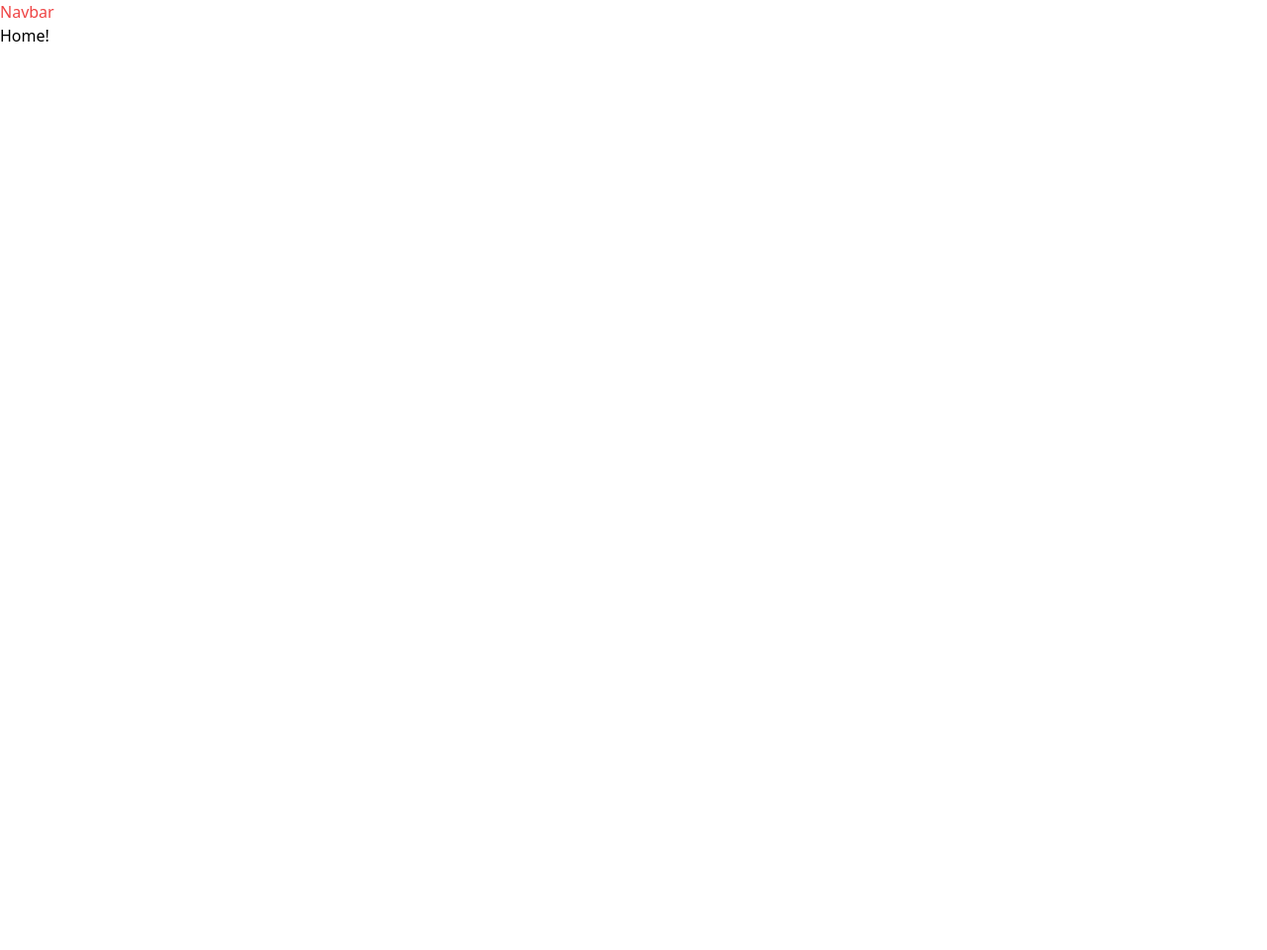
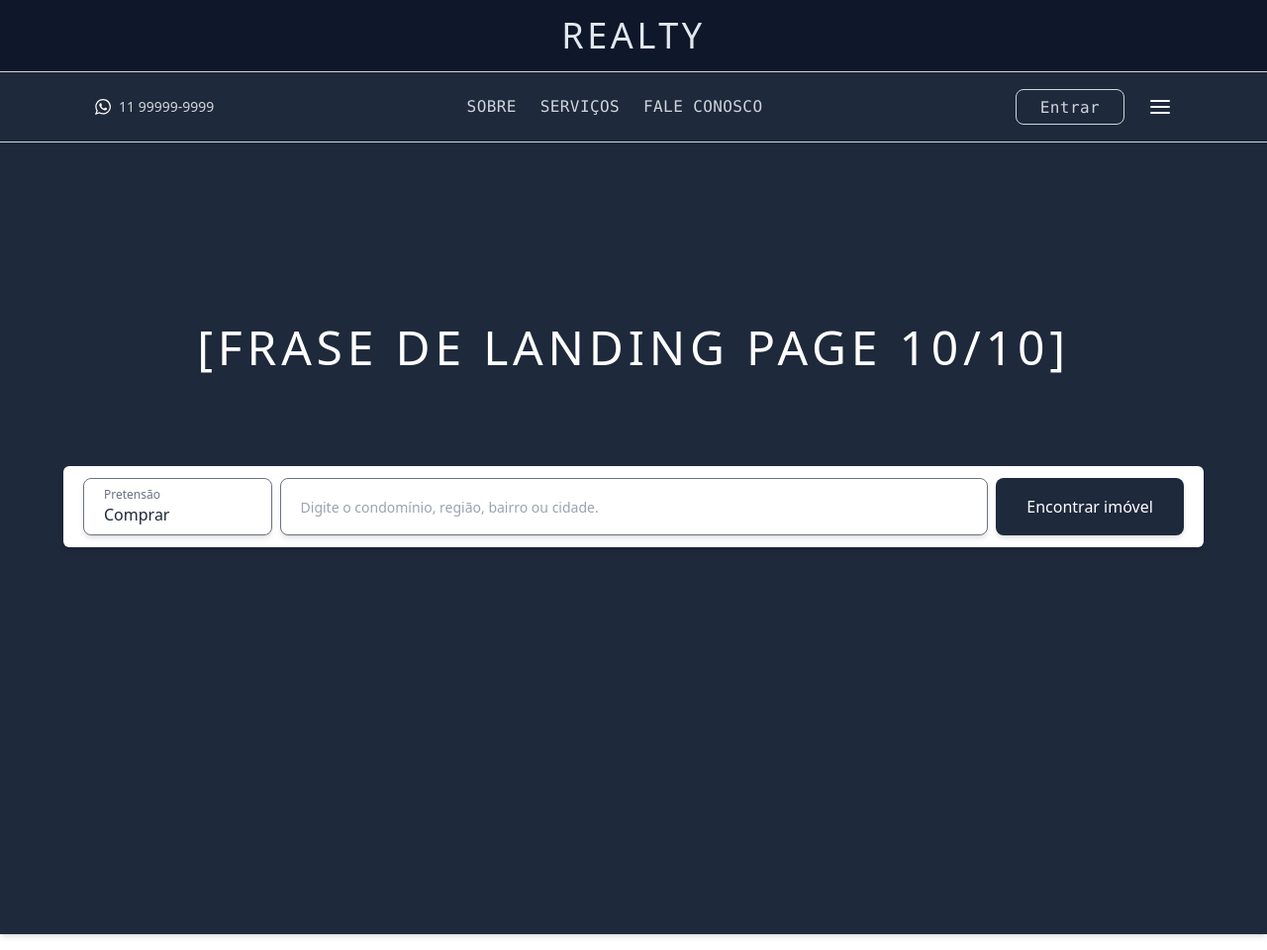
Before and after one commit to Nbdyleto/Whimsi, a Django app: page / in a window 1280 px wide. Before the commit the page is almost empty. Shown: the whole page at 99% size. Before the commit the page ends 42 px from the top, so only its background shows below. Run offline with Django 4.2, Linux system fonts and the light colour scheme; some libraries are stand-ins or nearby versions.

Commit message:
Static page: navbar and landing page

```diff
--- a/src/realty/templates/base.html
+++ b/src/realty/templates/base.html
@@ -4,12 +4,41 @@
     <meta charset="Utf-8">
     <meta http-equiv="X-UA-Compatible" content="IE=edge">
     <meta name="viewport" content="width=device-width, initial-scale=1.0">
-    <title>Realty</title>
+    <title>Realty Imóveis | São Paulo - Osasco - Jardins</title>
     {% tailwind_css %}
 </head>
 <body>
-    <nav>
-        <h1 class="text-red-500">Navbar</h1>
+    <div class="p-4 bg-slate-900">
+        <h1 class="text-4xl text-center text-slate-200 uppercase font-light tracking-widest">Realty</h1>
+    </div>
+    <nav class="sticky top-0">
+        <div class="flex flex-row gap-12 bg-slate-800 w-full h-[72px] px-4 md:px-24 place-items-center justify-between border-t border-b border-gray-300">
+            <div class="flex flex-row gap-2 items-center">
+                <svg xmlns="http://www.w3.org/2000/svg" width="16" height="16" viewBox="0 0 24 24" fill="#fff"><path d="M24 11.7c0 6.45-5.27 11.68-11.78 11.68-2.07 0-4-.53-5.7-1.45L0 24l2.13-6.27a11.57 11.57 0 0 1-1.7-6.04C.44 5.23 5.72 0 12.23 0 18.72 0 24 5.23 24 11.7M12.22 1.85c-5.46 0-9.9 4.41-9.9 9.83 0 2.15.7 4.14 1.88 5.76L2.96 21.1l3.8-1.2a9.9 9.9 0 0 0 5.46 1.62c5.46 0 9.9-4.4 9.9-9.83a9.88 9.88 0 0 0-9.9-9.83m5.95 12.52c-.08-.12-.27-.19-.56-.33-.28-.14-1.7-.84-1.97-.93-.26-.1-.46-.15-.65.14-.2.29-.75.93-.91 1.12-.17.2-.34.22-.63.08-.29-.15-1.22-.45-2.32-1.43a8.64 8.64 0 0 1-1.6-1.98c-.18-.29-.03-.44.12-.58.13-.13.29-.34.43-.5.15-.17.2-.3.29-.48.1-.2.05-.36-.02-.5-.08-.15-.65-1.56-.9-2.13-.24-.58-.48-.48-.64-.48-.17 0-.37-.03-.56-.03-.2 0-.5.08-.77.36-.26.29-1 .98-1 2.4 0 1.4 1.03 2.76 1.17 2.96.14.19 2 3.17 4.93 4.32 2.94 1.15 2.94.77 3.47.72.53-.05 1.7-.7 1.95-1.36.24-.67.24-1.25.17-1.37"/></svg>
+                <span class="text-gray-300 text-sm">11 99999-9999</span>
+            </div>
+            <ul class="flex flex-row gap-6 text-base font-mono uppercase text-gray-300 tracking-wide">
+                <li>
+                    <a href="" class="">Sobre</a>
+                </li>
+                <li>
+                    <a href="" class="">Serviços</a>
+                </li>
+                <li>
+                    <a href="" class="">Fale Conosco</a>
+                </li>
+            </ul>
+            <div class="flex flex-row place-items-center gap-6">
+                <ul class="flex flex-row gap-6 text-base font-mono text-gray-300 tracking-wide">
+                    <li>
+                        <button class="border-gray-300 border rounded-lg px-6 pb-1 pt-1.5">Entrar</button>
+                    </li>
+                </ul>
+                <button>
+                    <svg xmlns="http://www.w3.org/2000/svg" width="24" height="24" viewBox="0 0 24 24" fill="none" stroke="#fff" stroke-width="2" stroke-linecap="round" stroke-linejoin="round"><line x1="3" y1="12" x2="21" y2="12"></line><line x1="3" y1="6" x2="21" y2="6"></line><line x1="3" y1="18" x2="21" y2="18"></line></svg>
+                </button>
+            </div>
+        </div>
     </nav>
     {% block content %}{% endblock %}
 </body>
--- a/src/realty/templates/pages/home.html
+++ b/src/realty/templates/pages/home.html
@@ -1,7 +1,22 @@
 {% extends 'templates/base.html' %}
 
 {% block content %}
-    <section>
-        <h2>Home!</h2>
+    <section class="h-screen w-full bg-cover mb-2 md:mb-4">
+        <div class="flex flex-col px-16 justify-center gap-12 bg-slate-800 w-full md:h-full shadow-md md:pb-52 bg-cover">
+            <div>
+                <h1 class="text-5xl text-center text-white uppercase tracking-widest">[Frase de landing page 10/10]</h1>
+            </div>
+            <div></div>
+            <div class="flex flex-row justify-center w-full bg-transparent md:bg-white md:shadow-md rounded-md py-3 px-5">
+                <div class="flex flex-col md:flex-row w-full items-center gap-4 md:gap-2">
+                    <div class="w-full md:w-1/4 md:h-full flex flex-col border border-gray-500 rounded-lg bg-white shadow-md py-2 px-5">
+                        <span class="text-xs text-gray-500">Pretensão</span>
+                        <span class="text-sm md:text-base text-gray-800">Comprar</span>
+                    </div>
+                    <input class="w-full h-14 md:h-full text-sm border border-gray-500 rounded-lg bg-white hover:border-gray-600 shadow-md px-5" type="search" placeholder="Digite o condomínio, região, bairro ou cidade.">
+                    <button class="w-full md:w-1/4 md:h-full transition-colors bg-slate-800 py-2 px-5 rounded-lg text-white shadow-md">Encontrar imóvel</button>
+                </div>
+            </div>
+        </div>
     </section>
 {% endblock %}
```
